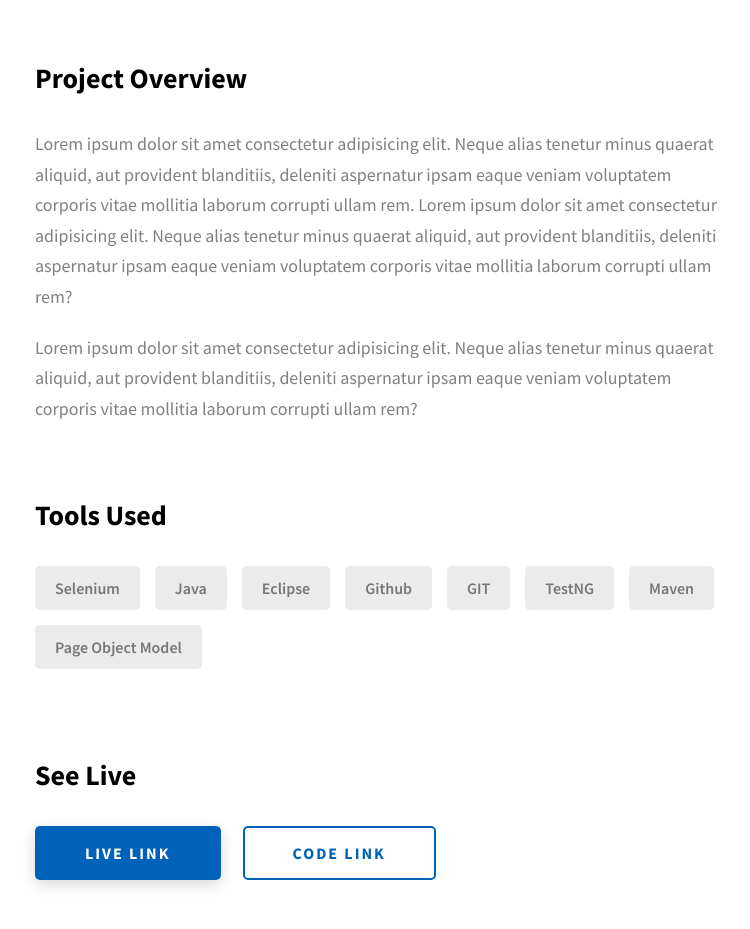
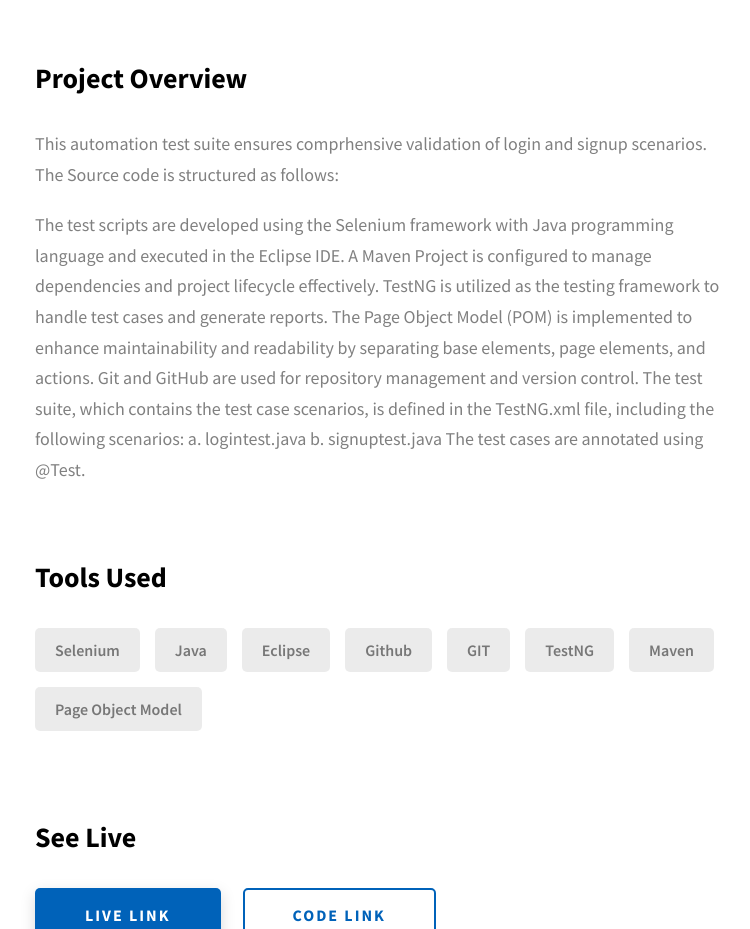
Before and after one commit to SuryavamsiPanchagnula/Portfolio, a website: page project-1.html in a window 1280 px wide. Shown: the part 1240-2169 px from the top of the page, without its empty margins (255-1005 px from the left). Drawn offline with Linux system fonts and the light colour scheme.

Commit message:
updating project overview in prject 1

```diff
--- a/project-1.html
+++ b/project-1.html
@@ -110,20 +110,24 @@
             <div class="project-details__desc">
               <h3 class="project-details__content-title">Project Overview</h3>
               <p class="project-details__desc-para">
-                Lorem ipsum dolor sit amet consectetur adipisicing elit. Neque
-                alias tenetur minus quaerat aliquid, aut provident blanditiis,
-                deleniti aspernatur ipsam eaque veniam voluptatem corporis vitae
-                mollitia laborum corrupti ullam rem. Lorem ipsum dolor sit amet
-                consectetur adipisicing elit. Neque alias tenetur minus quaerat
-                aliquid, aut provident blanditiis, deleniti aspernatur ipsam
-                eaque veniam voluptatem corporis vitae mollitia laborum corrupti
-                ullam rem?
+                This automation test suite ensures comprhensive validation of login and signup scenarios. The Source code is structured as follows:
+
               </p>
               <p class="project-details__desc-para">
-                Lorem ipsum dolor sit amet consectetur adipisicing elit. Neque
-                alias tenetur minus quaerat aliquid, aut provident blanditiis,
-                deleniti aspernatur ipsam eaque veniam voluptatem corporis vitae
-                mollitia laborum corrupti ullam rem?
+                The test scripts are developed using the Selenium framework with Java programming language and executed in the Eclipse IDE.
+
+                A Maven Project is configured to manage dependencies and project lifecycle effectively.
+
+                TestNG is utilized as the testing framework to handle test cases and generate reports.
+
+                The Page Object Model (POM) is implemented to enhance maintainability and readability by separating base elements, page elements, and actions.
+
+                Git and GitHub are used for repository management and version control.
+
+                The test suite, which contains the test case scenarios, is defined in the TestNG.xml file, including the following scenarios:
+                  a. logintest.java
+                  b. signuptest.java
+                The test cases are annotated using @Test.
               </p>
             </div>
             <div class="project-details__tools-used">
```
